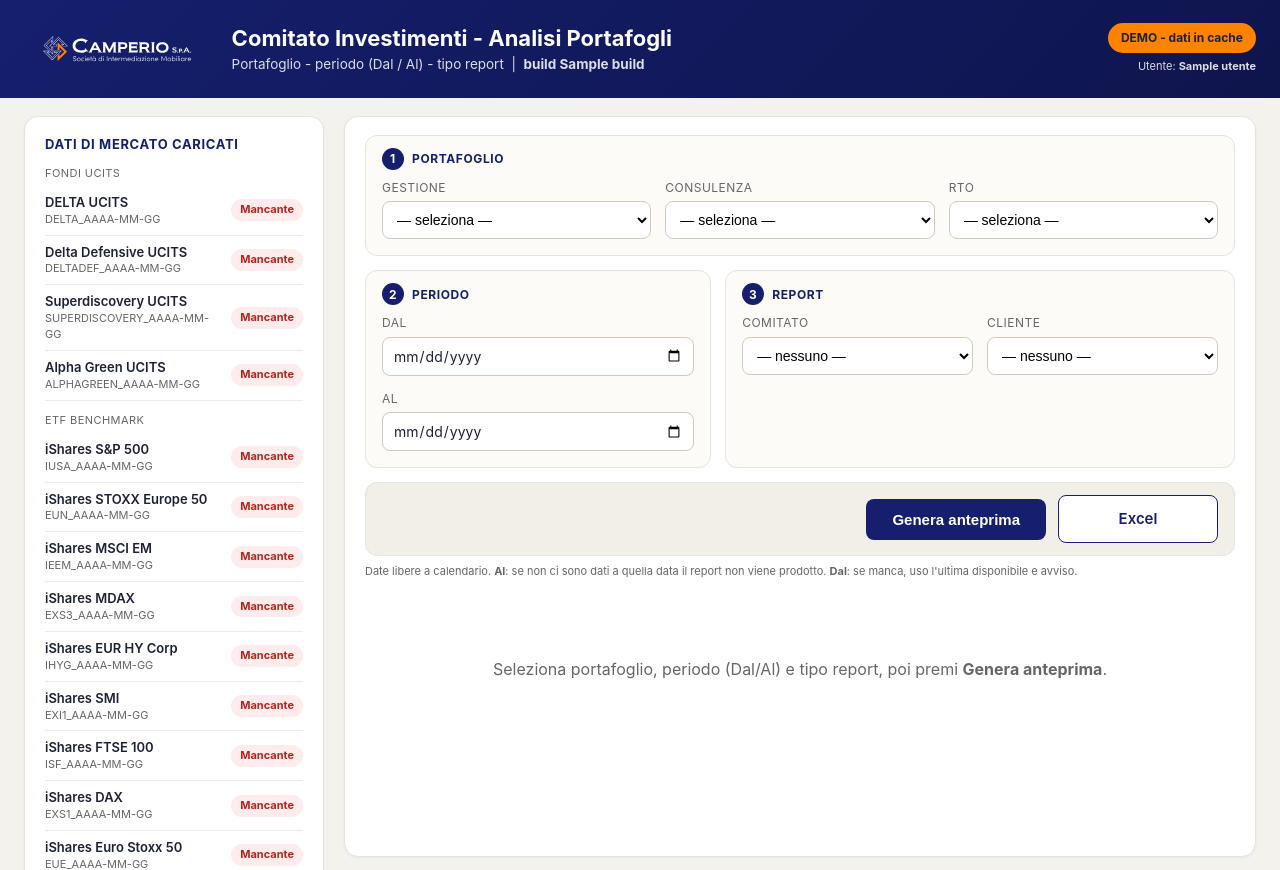
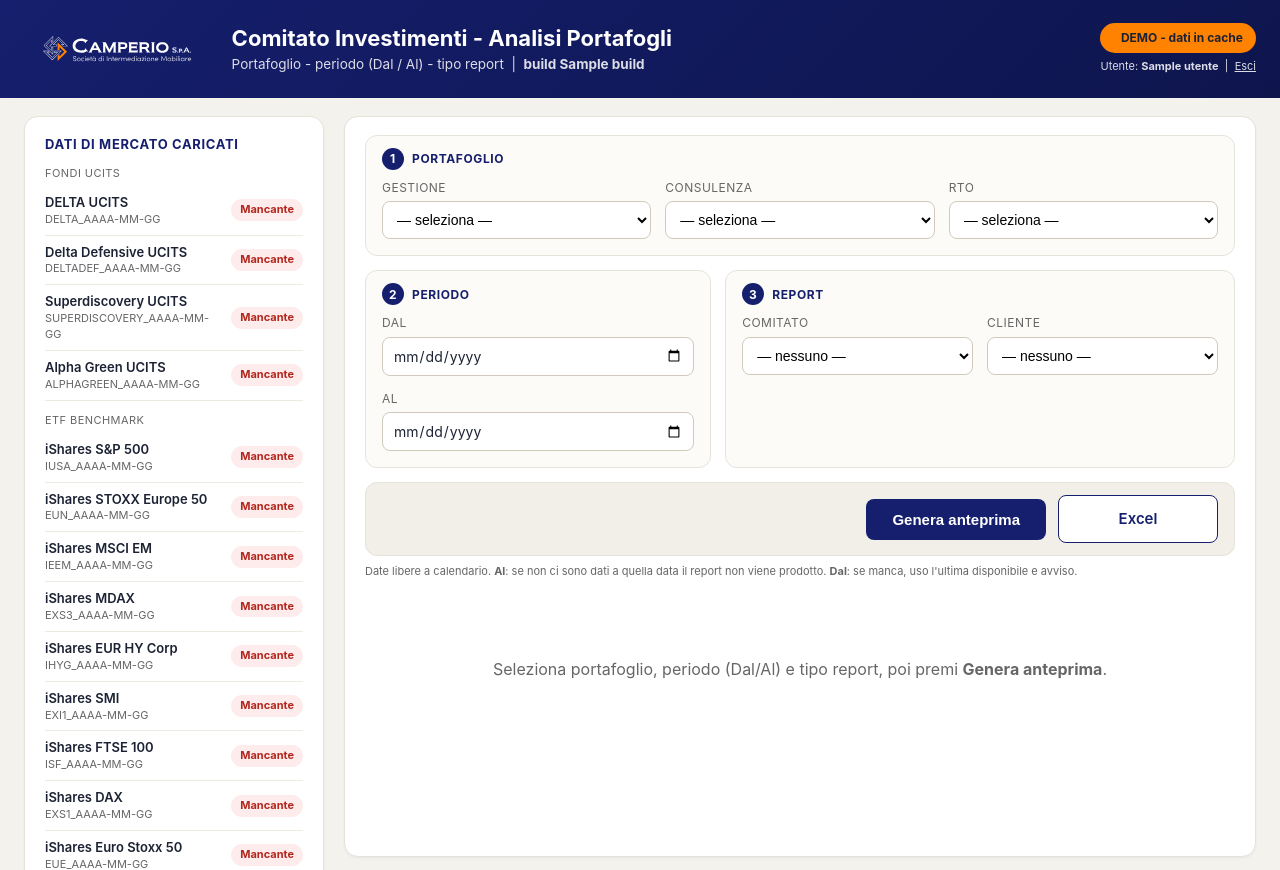
Before and after one commit to bsassoli/camperio-platform, a Flask app: template apps/comitato/templates/index.html in a window 1280 px wide. Shown: the top 870 px of the page. Run offline with Flask 3, Linux system fonts and the light colour scheme; the template is opened without the code that fills it: most values are stand-ins (such as "Sample title", 1, 10 or a date in 2020).

Commit message:
Fix nome utente in pagina + pulsante logout
--prefer-email-to-user non serviva: si applica solo a --pass-user-headers/
--pass-basic-auth, non a X-Auth-Request-User (che resta sempre il claim
"sub", opaco). Il fix vero e' in nginx: usare l'header Email invece di
User quando si popola $auth_user, cosi' l'app riceve un valore con "@"
che sa gia' tagliare (app.py:35). Aggiunto anche un link "Esci" verso
/oauth2/sign_out accanto al nome utente, prima assente.

Co-Authored-By: Claude Sonnet 5 <noreply@anthropic.com>

```diff
--- a/apps/comitato/templates/index.html
+++ b/apps/comitato/templates/index.html
@@ -12,7 +12,7 @@
     </div>
     <div style="text-align:right">
       <div class="mode {{ 'live' if mode=='LIVE' else 'demo' }}">{{ 'LIVE - Oracle' if mode=='LIVE' else 'DEMO - dati in cache' }}</div>
-      {% if utente %}<div style="font-size:11px;color:#fff;opacity:.85;margin-top:6px">Utente: <b>{{ utente }}</b></div>{% endif %}
+      {% if utente %}<div style="font-size:11px;color:#fff;opacity:.85;margin-top:6px">Utente: <b>{{ utente }}</b> &nbsp;|&nbsp; <a href="/oauth2/sign_out" style="color:#fff">Esci</a></div>{% endif %}
     </div>
   </div>
 </header>
--- a/deploy/docker-compose.yml
+++ b/deploy/docker-compose.yml
@@ -34,9 +34,6 @@ services:
       OAUTH2_PROXY_REVERSE_PROXY: "true"
       OAUTH2_PROXY_SET_XAUTHREQUEST: "true"   # espone X-Auth-Request-User/-Groups su /auth
       OAUTH2_PROXY_EMAIL_DOMAINS: "*"          # l'autorizzazione e' per assegnazione utenti su Entra, non per dominio email
-      # senza questo, X-Auth-Request-User porta il claim "sub" (id opaco pairwise),
-      # non l'email/UPN: l'app si aspetta un utente leggibile (app.py:35, split su "@")
-      OAUTH2_PROXY_PREFER_EMAIL_TO_USER: "true"
       # senza whitelist-domain oauth2-proxy rifiuta QUALUNQUE redirect assoluto (rd=),
       # e nginx lo costruisce sempre assoluto nell'error_page 401 -> loop di warning
       OAUTH2_PROXY_WHITELIST_DOMAINS: "app-ai.camperiosim.com"
```
Also changed, not shown: 1 other file.
